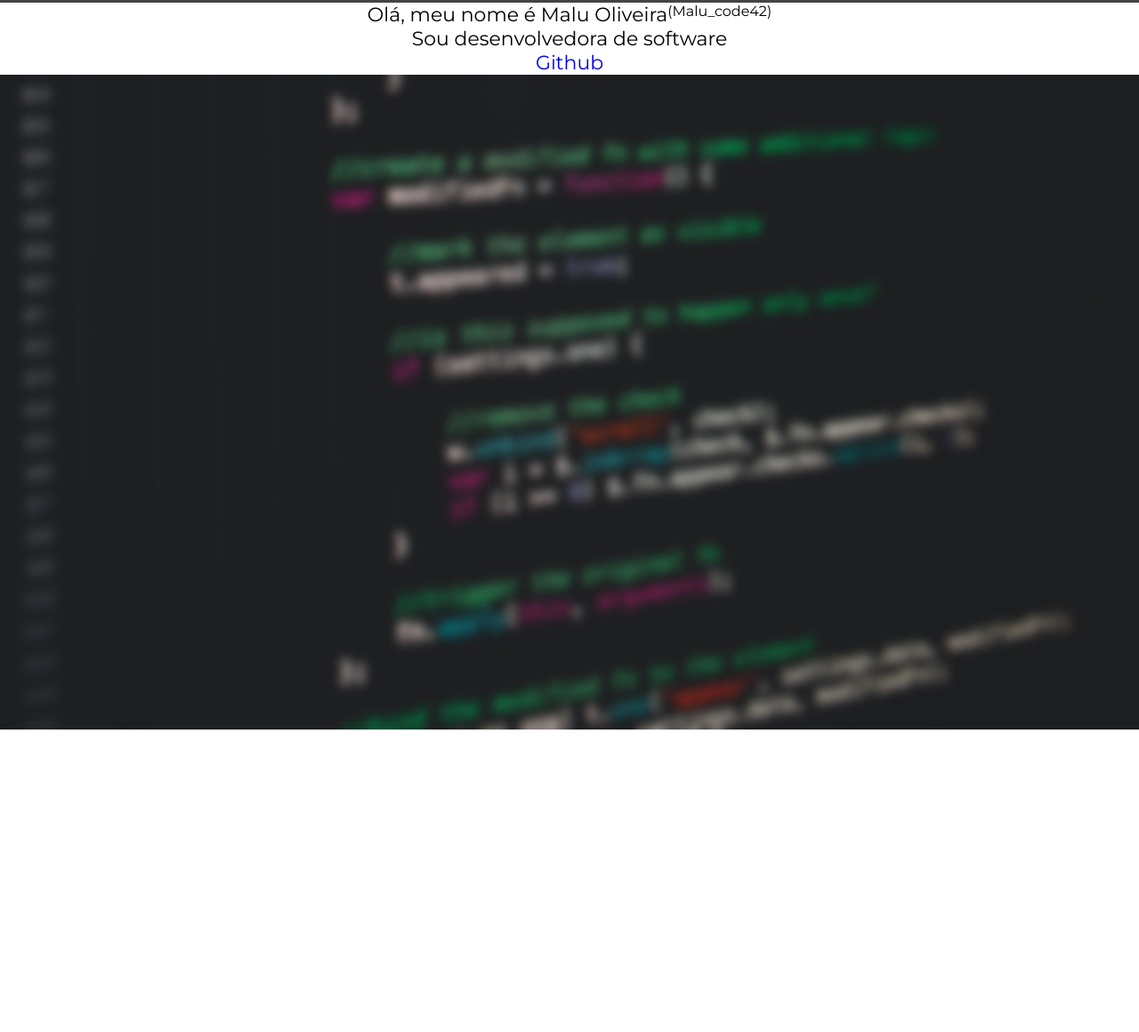
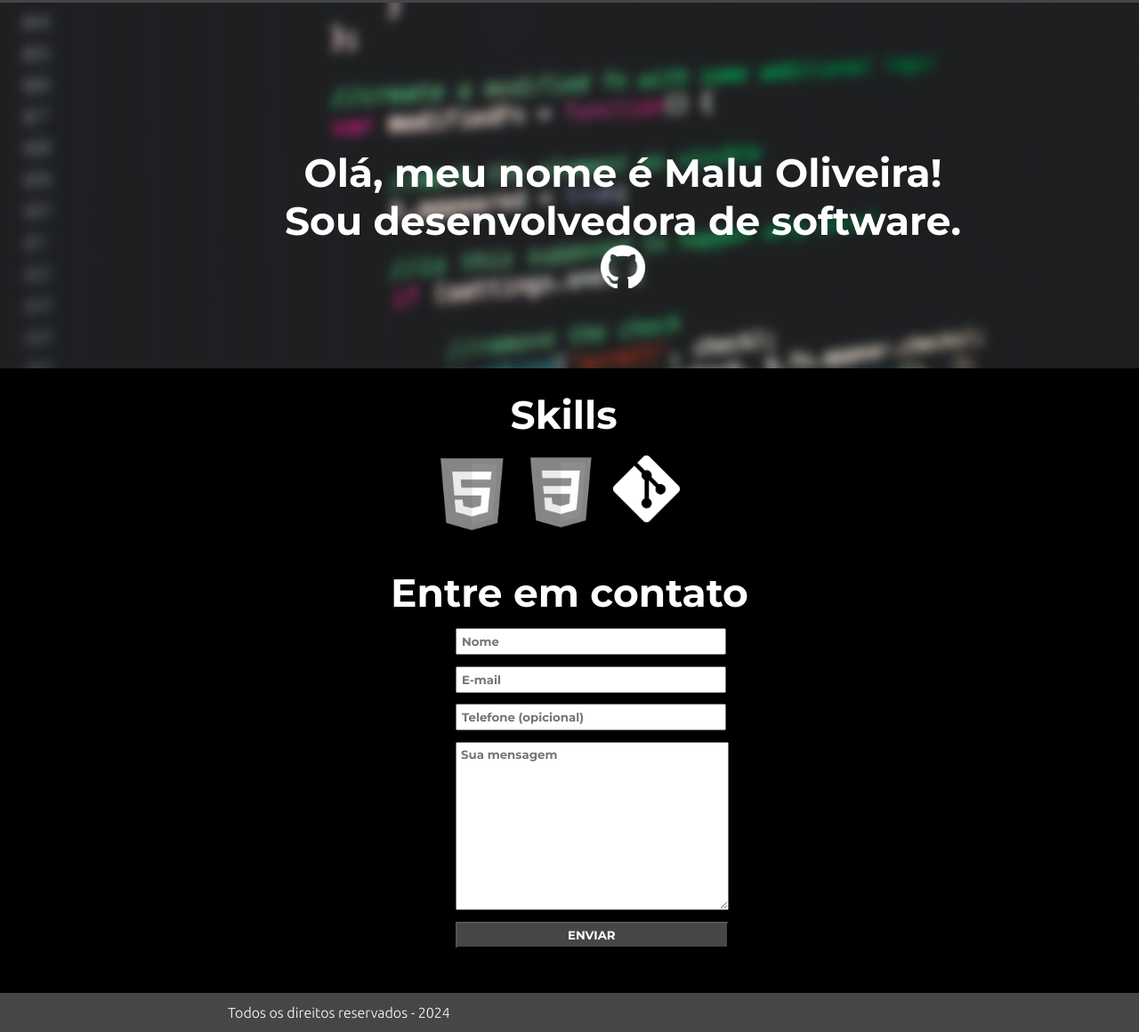
Before and after one commit to malu-code42/portfolio, a plain HTML site: page index.html in a window 1280 px wide. Shown: the part 60-1220 px from the top of the page at 89% size. Before the commit the page ends 884 px from the top, so only its background shows below. Drawn offline with Linux system fonts and the light colour scheme.

Commit message:
Chore -> Projeto final

```diff
--- a/index.html
+++ b/index.html
@@ -25,21 +25,60 @@
                 </li>
             </ul>
         </header>
+    </div>
+    <div class="container">
         <div class="about">
-            <div class="about-content">
+            <div class="overlay-text">
                 <p class="montserrat">
-                Olá, meu nome é Malu Oliveira <span>(Malu_code42)</span>
+                    Olá, meu nome é Malu Oliveira!
                 </p>
                 <p class="montserrat">
-                Sou desenvolvedora de software
+                    Sou desenvolvedora de software.
                 </p>
                 <ul>
-                <li class="montserrat">
-                    <a href="https://github.com/malu-code42">Github</a>
+                    <li>
+                        <a id="github-icon" href="https://github.com/malu-code42"><img src="./imagens/github-mark-white.png"></a>
                     </li>
                 </ul>
-            <img src="./imagens/code-featured-splash-background-blur.jpg">
             </div>
+            <img src="./imagens/code-featured-splash-background-blur 2.jpg">
+        </div>
+    </div>
+    <div class="container">
+        <div class="body">
+            <article class="montserrat">
+                <p>
+                    Skills
+                </p>
+            </article>
+            <div class="skills">
+                <li>
+                    <a><img src="./imagens/html.png"></a>
+                </li>
+                <li>
+                    <a><img src="./imagens/css.png"></a>
+                </li>
+                <li>
+                    <a><img src="./imagens/Git-Icon-White.png"></a>
+                </li>
+            </div>
+            <div class="form">
+                <h1 class="montserrat">Entre em contato</h1>
+                <form>
+                    <input type="text" placeholder="Nome" required class="montserrat">
+                    <input type="text" placeholder="E-mail" required class="montserrat">
+                    <input type="text" placeholder="Telefone (opicional)" class="montserrat">
+                    <textarea placeholder="Sua mensagem" required class="montserrat"></textarea>
+                    <button id="send_button" class="montserrat">ENVIAR</button>
+                </form>
+            </div>
+        </div>
+    </div>
+    <div class="container">
+        <div class="footer">
+            <footer class="ubuntu-light">
+                <p> Todos os direitos reservados - 2024</p>
+            </footer>
         </div>
     </div>
     </body>
--- a/main.css
+++ b/main.css
@@ -17,15 +17,24 @@
 }
 
 .montserrat {
-font-family: "Montserrat", sans-serif;
-font-optical-sizing: auto;
-font-weight: normal;
-font-style: normal;
+    font-family: "Montserrat", sans-serif;
+    font-optical-sizing: auto;
+    font-weight: bold;
+    font-style: normal;
+}
+
+body {
+    background-color: #000000;
+}
+
+.container {
+    width: 100%;
+    margin: 0 auto;
 }
 
 header {
     display: flex;
-    background-color: #444444;
+    background-color: #464646;
     align-items: center;
     justify-content: space-between;
     padding: 1% 20%;
@@ -52,24 +61,95 @@ header li a {
 
 .about {
     position: relative;
+    width: fit-content;
 }
 
-.about p,
+.about img {
+    display: block;
+    width: 100%;
+}
+
+.overlay-text {
+    position: absolute;
+    top: 40%;
+    left: 25%;
+}
+
+.about p {
+    display: flex;
+    justify-content: center;
+    font-size: 44px;
+    color: white;
+}
+
 .about li {
     display: flex;
     justify-content: center;
-    font-size: 22px;
+}
+
+.about li a img {
+    width: 50px;
+}
+
+.body .skills,
+.body .form{
 
 }
 
-.about p span {
-    font-size: 16px;
+.body article p {
+    color: white;
+    display: flex;
+    justify-content: center;
+    font-size: 44px;
+    margin: 2% 0 0 -1%;
 }
 
-.about li a {
-    text-decoration: none;
+.skills {
+    display: flex;
+    justify-content: center;
 }
 
-.about img {
-    width: 100%;
+.skills li a img {
+    width: 75px;
+    margin: 1% 1%;
 }
+
+.form form {
+    resize: none;
+}
+
+.form h1 {
+    color: white;
+    display: flex;
+    justify-content: center;
+    font-size: 44px;
+    margin: 3% 0 1% 0;
+}
+
+.form form input,
+.form form textarea,
+.form form button {
+    display: flex;
+    flex-wrap: nowrap;
+    margin: 0 40% 1% 40%;
+    padding: 5px 125px 5px 5px;
+}
+
+.form form textarea {
+    padding-bottom: 150px;
+}
+
+.form form button {
+    background-color: #464646;
+    color: #ffffff;
+    padding: 5px 125px 5px 5px;
+    cursor: pointer;
+    padding-left: 124px;
+    margin-bottom: 50px;
+}
+
+.footer {
+    background-color: #464646;
+    color: white;
+    padding: 1% 20%;
+}
```
Also changed, not shown: imagens/Git-Icon-White.png (added), imagens/code-featured-splash-background-blur 2.jpg (added), imagens/css.png (added), imagens/github-mark-white.png (added), imagens/html.png (added). Lines whose indentation alone changed are shown as unchanged.
